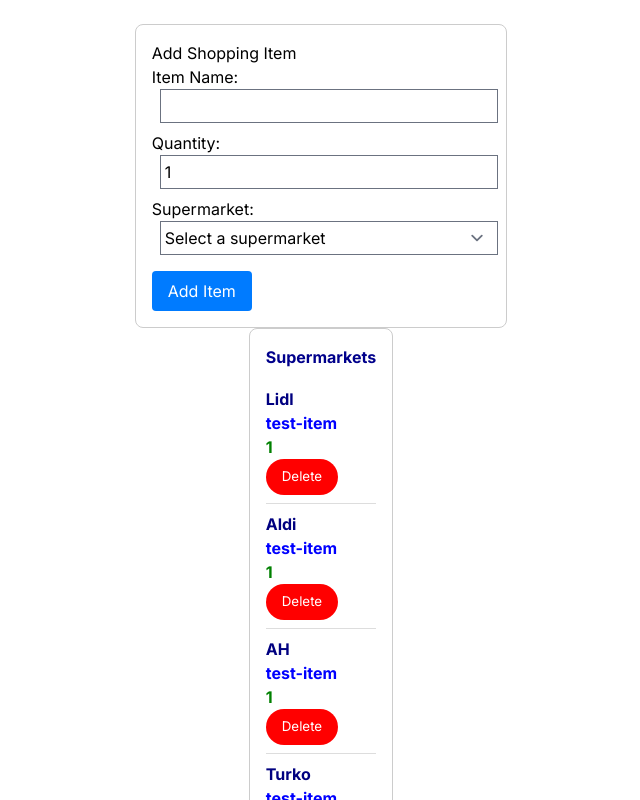
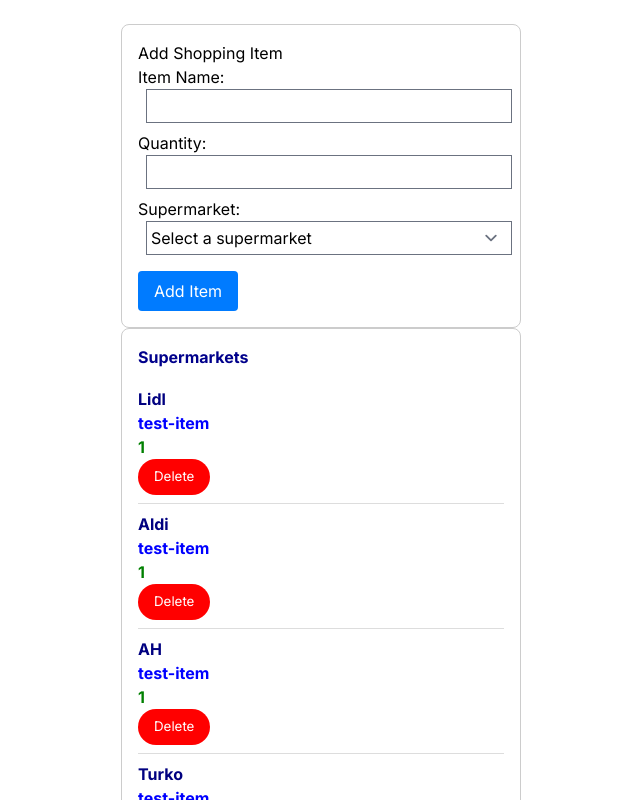
Before and after one commit to mata-project/mata-web-next, a Next.js app: page / in a window 1280 px wide. Shown: the top 800 px of the page, without its empty margins (319-959 px from the left). Built offline with nearby package versions, Linux system fonts and the light colour scheme; a web font is replaced by a local one.

Commit message:
home added to implement string array

```diff
--- a/app/lib/shopping-items.ts
+++ b/app/lib/shopping-items.ts
@@ -8,6 +8,5 @@ export function addItem(item: ShoppingItem) {
 }
 
 export function getItems(): ShoppingItem[] {
-  console.log("get func" + shoppingItems);
   return shoppingItems;
 }
--- a/app/page.tsx
+++ b/app/page.tsx
@@ -1,11 +1,9 @@
-import ShoppingItemAddingForm from "./ui/shopping-item/shopping-item-adding-form";
-import SupermarketsList from "./ui/supermarkets-list/supermarketsListComponent";
+import HomeComponent from "./ui/home/home";
 
 export default function Page() {
   return (
     <main className="flex min-h-screen flex-col p-6">
-      <ShoppingItemAddingForm />
-      <SupermarketsList />
+      <HomeComponent />
     </main>
   );
 }
--- a/app/ui/added-items/addedItemsList.tsx
+++ b/app/ui/added-items/addedItemsList.tsx
@@ -1,7 +1,7 @@
 // AddedItemsList.tsx
 import React from "react";
 
-interface Item {
+export interface Item {
   itemName: string;
   //   quantity: number;
   //   supermarket: string;
--- /dev/null
+++ b/app/ui/home/home.tsx
@@ -0,0 +1,23 @@
+"use client";
+import { useState } from "react";
+import ShoppingItemAddingForm from "../shopping-item/shopping-item-adding-form";
+import SupermarketsList from "../supermarkets-list/supermarketsListComponent";
+
+export default function HomeComponent() {
+  // TypeScript: things is an array of strings
+  const [things, setThings] = useState<string[]>([]);
+
+  // TypeScript: newItem is a string
+  const addItem = (newItem: string) => {
+    console.log("log from home layer");
+
+    setThings((prev) => [...prev, newItem]);
+  };
+
+  return (
+    <div>
+      <ShoppingItemAddingForm addItem={addItem} />
+      <SupermarketsList things={things} />
+    </div>
+  );
+}
--- a/app/ui/shopping-item/shopping-item-adding-form.tsx
+++ b/app/ui/shopping-item/shopping-item-adding-form.tsx
@@ -4,26 +4,33 @@ import { ShoppingItem } from "../supermarkets-list/supermarketsListComponent";
 import { addItem } from "../../lib/shopping-items";
 import router from "next/router";
 
-export default function ShoppingItemAddingForm() {
+export default function ShoppingItemAddingForm({
+  addItem,
+}: {
+  addItem: (param: string) => void;
+}) {
   const [name, setName] = useState<string>("");
-  const [quantity, setQuantity] = useState<number>(1);
-  const [supermarket, setSupermarket] = useState<string>("");
+  // const [quantity, setQuantity] = useState<number>(1);
+  // const [supermarket, setSupermarket] = useState<string>("");
 
   const handleAddItem = () => {
-    if (name && quantity > 0 && supermarket) {
-      //console.log("Item added:", { name, quantity, supermarket });
-      setName("");
-      setQuantity(1);
-      setSupermarket("");
-      const shoppingItem: ShoppingItem = {
-        name,
-        quantity,
-        supermarket,
-      };
-      addItem(shoppingItem);
-    } else {
-      alert("Please fill all fields before adding an item.");
-    }
+    console.log("log from form " + name);
+
+    addItem(name);
+    // if (name && quantity > 0 && supermarket) {
+    //   //console.log("Item added:", { name, quantity, supermarket });
+    //   setName("");
+    //   setQuantity(1);
+    //   setSupermarket("");
+    //   const shoppingItem: ShoppingItem = {
+    //     name,
+    //     quantity,
+    //     supermarket,
+    //   };
+    //   addItem(shoppingItem);
+    // } else {
+    //   alert("Please fill all fields before adding an item.");
+    // }
   };
 
   return (
@@ -53,8 +60,8 @@ export default function ShoppingItemAddingForm() {
           Quantity:
           <input
             type="number"
-            value={quantity}
-            onChange={(e) => setQuantity(Number(e.target.value))}
+            // value={quantity}
+            // onChange={(e) => setQuantity(Number(e.target.value))}
             min="1"
             style={{ marginLeft: "8px", padding: "4px", width: "100%" }}
           />
@@ -64,8 +71,8 @@ export default function ShoppingItemAddingForm() {
         <label>
           Supermarket:
           <select
-            value={supermarket}
-            onChange={(e) => setSupermarket(e.target.value)}
+            // value={supermarket}
+            // onChange={(e) => setSupermarket(e.target.value)}
             style={{ marginLeft: "8px", padding: "4px", width: "100%" }}
           >
             <option value="">Select a supermarket</option>
--- a/app/ui/supermarkets-list/supermarketsListComponent.tsx
+++ b/app/ui/supermarkets-list/supermarketsListComponent.tsx
@@ -12,9 +12,12 @@ export type ShoppingItem = {
   quantity: number;
   supermarket?: string;
 };
+type SupermarketsListProps = {
+  things: string[];
+};
 
-export default function SupermarketsList() {
-  const supermarketTiles = getSuperMarketTiles();
+export default function SupermarketsList({ things }: SupermarketsListProps) {
+  const supermarketTiles = getSuperMarketTiles(things);
   return (
     <div
       style={{
@@ -82,7 +85,13 @@ export default function SupermarketsList() {
 }
 
 //FIXME include database
-function getSuperMarketTiles(): SupermarketTile[] {
+function getSuperMarketTiles(things: string[]): SupermarketTile[] {
+  let order = 0;
+  things.forEach((thing) => {
+    console.log(thing + " " + order);
+    order++;
+  });
+
   const shoppingItems = getItems();
   shoppingItems.forEach((item) => console.log(item.name));
   const tiles: SupermarketTile[] = [];
```
